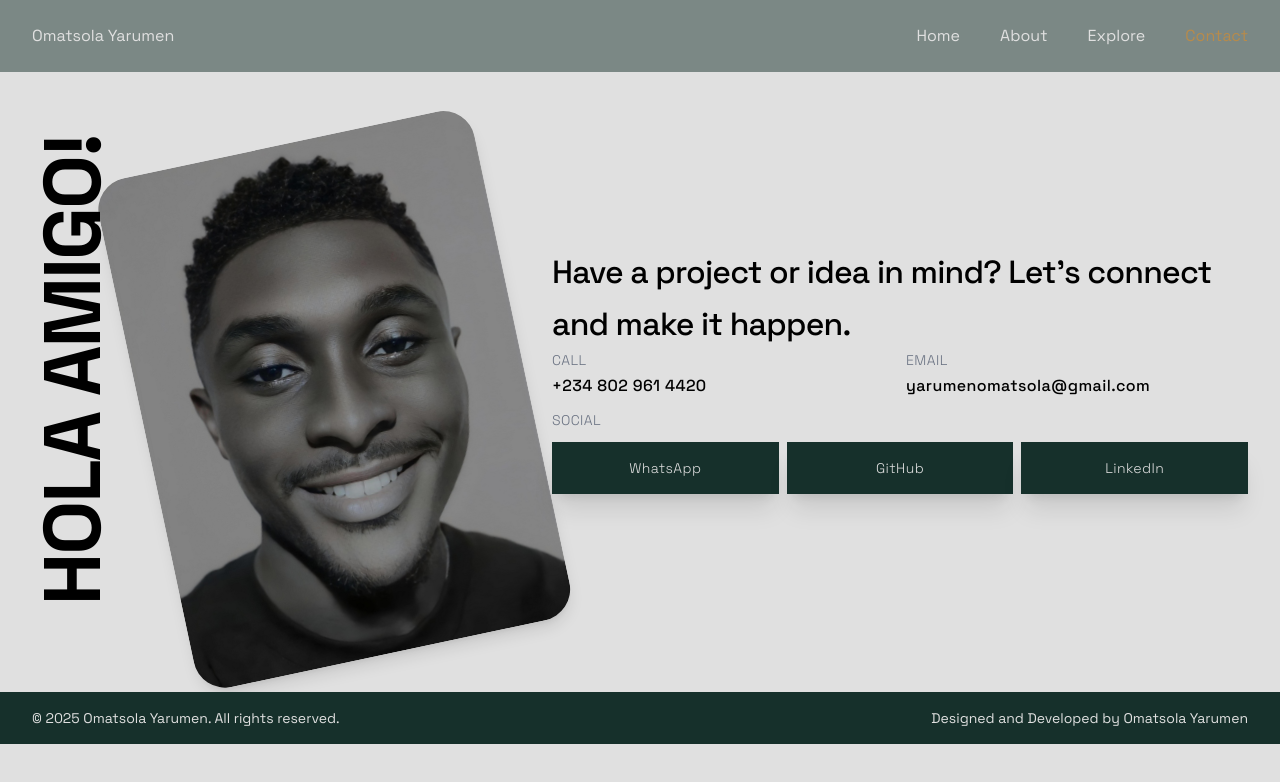
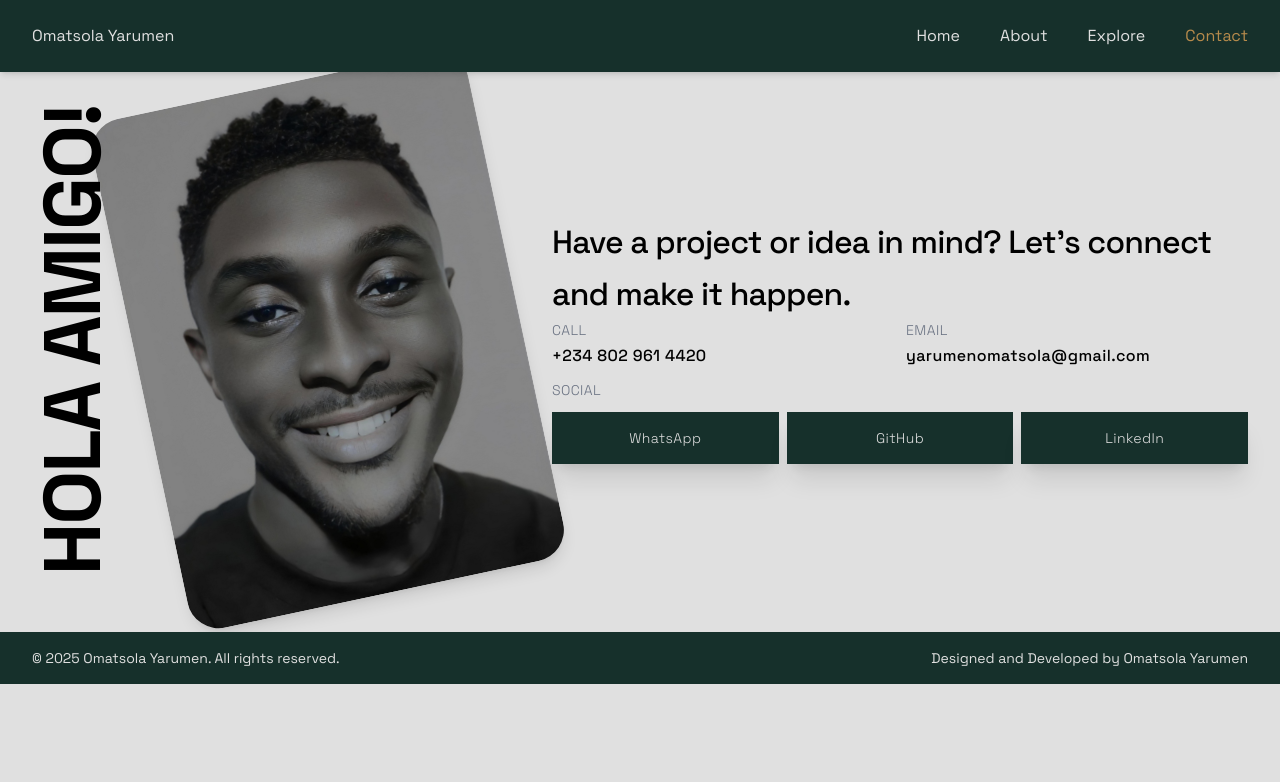
Before and after one commit to Omat-hub/omatsola_portfolio, a React (Vite) app: page /contact in a window 1280 px wide. Shown: the top 782 px of the page. Built offline with nearby package versions, Linux system fonts and the light colour scheme.

Commit message:
removed onscroll bg change

```diff
--- a/src/assets/components/Header.jsx
+++ b/src/assets/components/Header.jsx
@@ -4,18 +4,9 @@ import { GiHamburgerMenu } from "react-icons/gi";
 import { AiOutlineClose } from "react-icons/ai";
 
 const Header = () => {
-  const [scrolled, setScrolled] = useState(false);
   const [isMenuOpen, setIsMenuOpen] = useState(false);
 
   // Handle scroll to change background on scroll
-  useEffect(() => {
-    const handleScroll = () => {
-      setScrolled(window.scrollY > 5);
-    };
-
-    window.addEventListener("scroll", handleScroll);
-    return () => window.removeEventListener("scroll", handleScroll);
-  }, []);
 
   // Toggle hamburger menu visibility
   const toggleMenu = () => {
@@ -24,9 +15,7 @@ const Header = () => {
 
   return (
     <header
-      className={`fixed top-0 left-0 w-full z-20 transition-colors duration-300 container-padding text-offwhite   ${
-        scrolled ? "bg-pantone backdrop-blur shadow-md" : "bg-pantone/50"
-      }`}
+      className={`fixed top-0 left-0 w-full z-20 transition-colors duration-300 container-padding text-offwhite bg-pantone backdrop-blur shadow-md`}
     >
       <div className="flex justify-between items-center py-6 ">
         <div className="text-base">Omatsola Yarumen</div>
--- a/src/screens/Contact.jsx
+++ b/src/screens/Contact.jsx
@@ -13,7 +13,7 @@ const Contact = () => {
         <img
           src="/images/portfolioimg.jpeg"
           alt="Omatsola Yarumen"
-          className="w-full  mt-15 object-cover h-[450px] md:pt-0 md:h-[520px] rounded-4xl shadow-lg"
+          className="w-full  mt-15 object-cover h-[450px] md:mt-0 md:h-[520px] rounded-4xl shadow-lg"
         />
       </figure>
 
```
